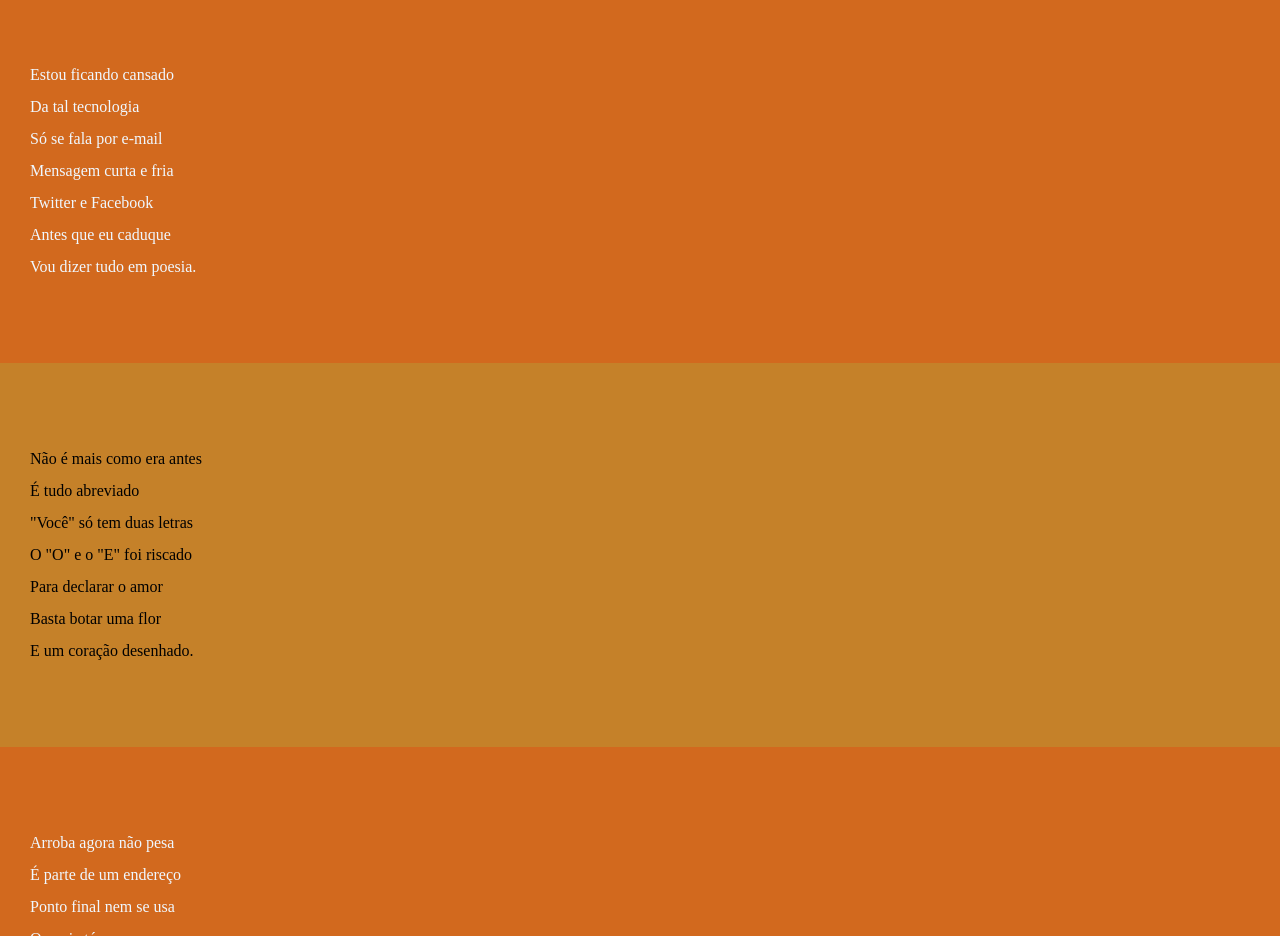
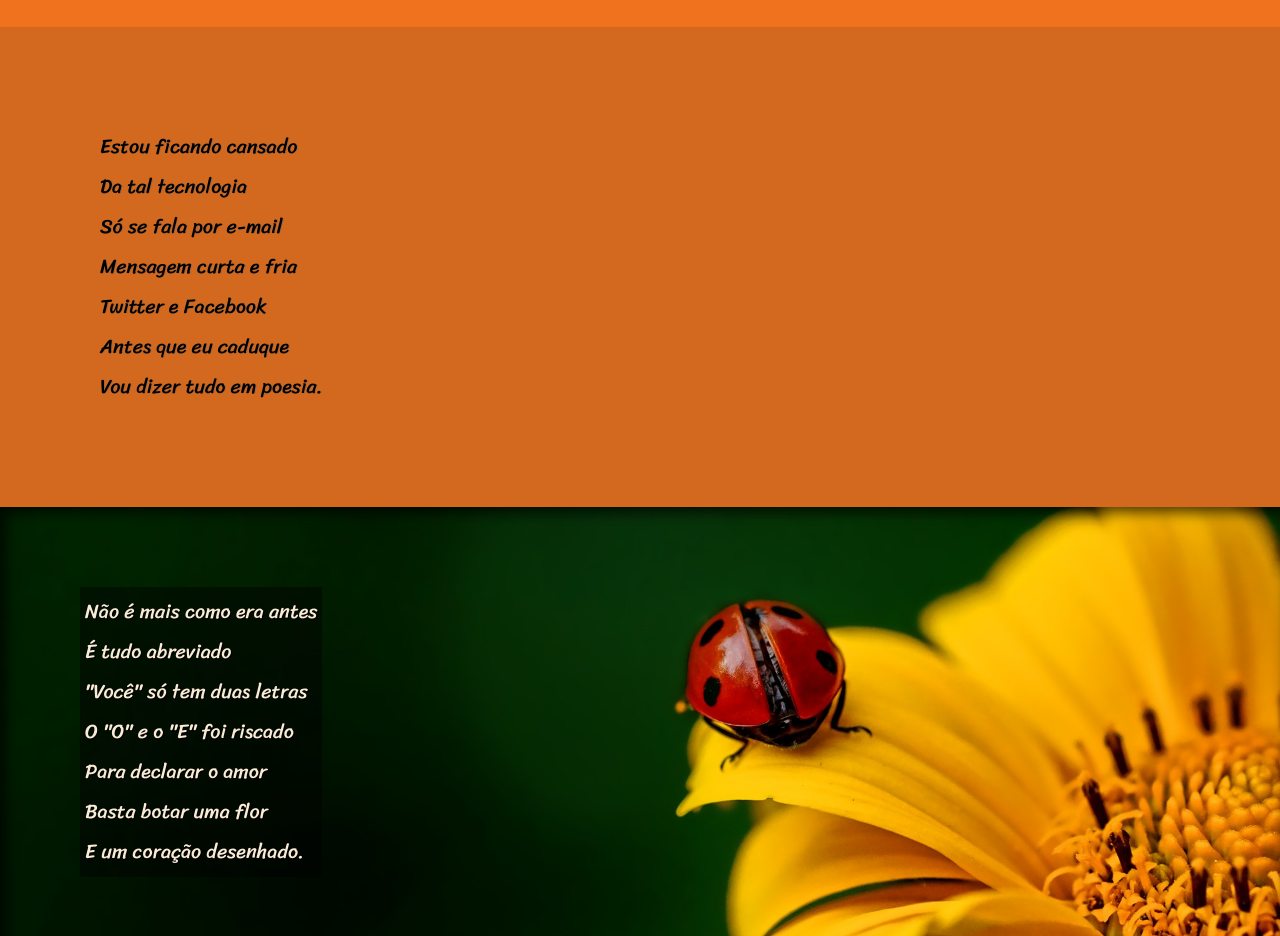
Before and after one commit to renatoslva/site-cordel, a plain HTML site: page site simples/index.html in a window 1280 px wide. Shown: the part 136-1072 px from the top of the page. Drawn offline with Linux system fonts and the light colour scheme.

Commit message:
atualização

```diff
--- a/site simples/index.html
+++ b/site simples/index.html
@@ -28,7 +28,7 @@
 
 
 
-<section class="imagen">
+<section class="imagem" id="img01">
     <p>
         Não é mais como era antes <br>
         É tudo abreviado <br>
@@ -67,7 +67,7 @@
 
 
 
-<section class="imagem">
+<section class="imagem" id="img02">
     <p>
         Tenho saudade das cartas <br>
         Escritas com a própria mão <br>
--- a/site simples/style.css
+++ b/site simples/style.css
@@ -1,24 +1,85 @@
 @charset "utf-8";
+@import url('https://fonts.googleapis.com/css2?family=Passion+One:wght@400;700;900&display=swap');
+
+@import url('https://fonts.googleapis.com/css2?family=Sarala&family=Sriracha&display=swap');
+
+:root{
+    --fonte1: verdana, Geneva, Tahoma, san-serif;
+    --fonte2: 'Passion one', cursiva;
+    --fonte3:'Sriracha', cursiva;
+      }
+
+
+
+
 *{
     margin: 0%;
     padding: 0%;
 }
 
 html, body{
+    font-family: var(--fonte1);
     min-height: 100vh;
     background-color: rgb(197, 129, 41);
 }
 header{
-    background-color: rgb(253, 111, 28);
+    background-color: rgba(253, 111, 28, 0.801);
     color: bisque;
     text-align: center;
     padding-bottom: 30px;
 
+
 }
 header > h1{
+
     padding-top: 30px;
     font-variant: small-caps;
+    font-family: var(--fonte2);
+    font-size: 6vw;
 }
+
+
+section{
+    font-family: var(--fonte3);
+    font-size: 20px;
+    padding-top: 10vh;
+    padding-bottom: 10vh;
+    line-height: 2em;
+    padding-left: 80px;
+}
+section p{
+    padding: 1em;
+}
+.normal{
+    background-color: chocolate;
+    color: rgb(0, 0, 0);
+    text-shadow: 1px 0px 0px rgba(109, 100, 100, 0.452);
+}
+.imagem{
+    background-color: rgba(189, 96, 20, 0.726);
+    color: black;
+    box-shadow: inset 6px 6px 13px 0px rgba(0, 0, 0, 0.685);
+    background-attachment: fixed;
+}
+
+section.imagem p{
+    display: inline-block;
+    background-color: rgba(0, 0, 0, 0.459);
+    padding: 5px;
+    color: antiquewhite;
+    text-shadow: 1px 1px 0px black;
+}
+#img01{
+    background-image: url(imagens/imagens/background001.jpg);
+    background-position: right center;
+    background-size: cover;
+}
+
+#img02{
+    background-image: url(imagens/imagens/background002.jpg);
+    background-size: cover;
+}
+
 header a, footer a {
     color: beige;
     text-decoration: none;
@@ -29,25 +90,6 @@ header a:hover, footer a:hover{
     text-decoration: underline;
 }
 
-section{
-    padding-top: 10vh;
-    padding-bottom: 10vh;
-    line-height: 2em;
-    padding-left: 30px;
-}
-.normal{
-    background-color: chocolate;
-    color: aliceblue;
-}
-.imagem{
-    background-color: rgba(189, 96, 20, 0.726);
-    color: black;
-}
-section.image > p {
-    width: 400px;
-    background-color: rgb(0, 0, 0);
-
-}
 footer{
     background-color:rgb(253, 111, 28) ;
     color: bisque;
```
